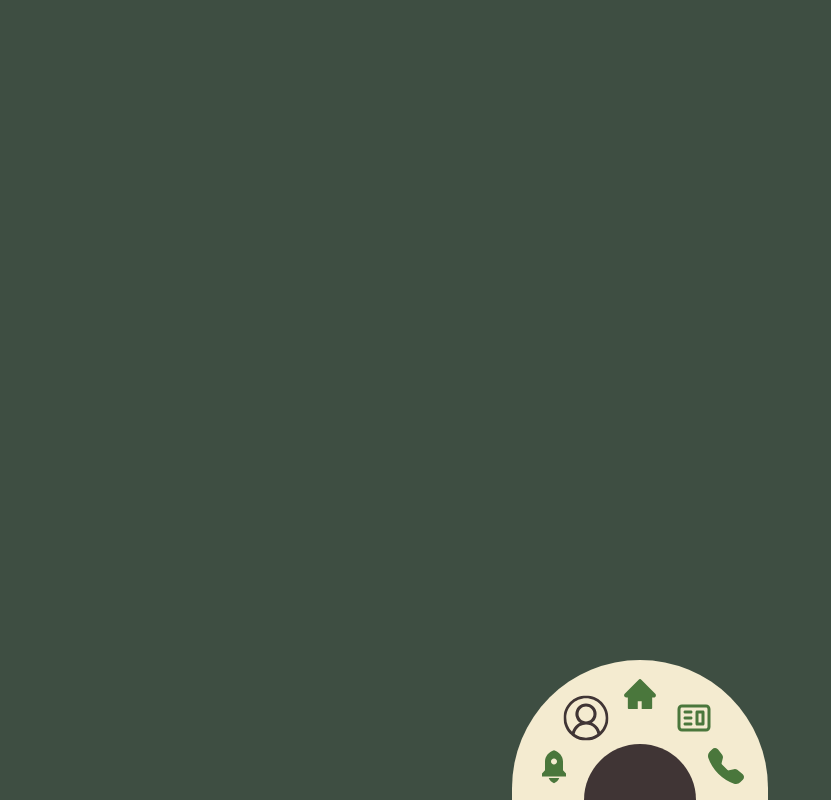
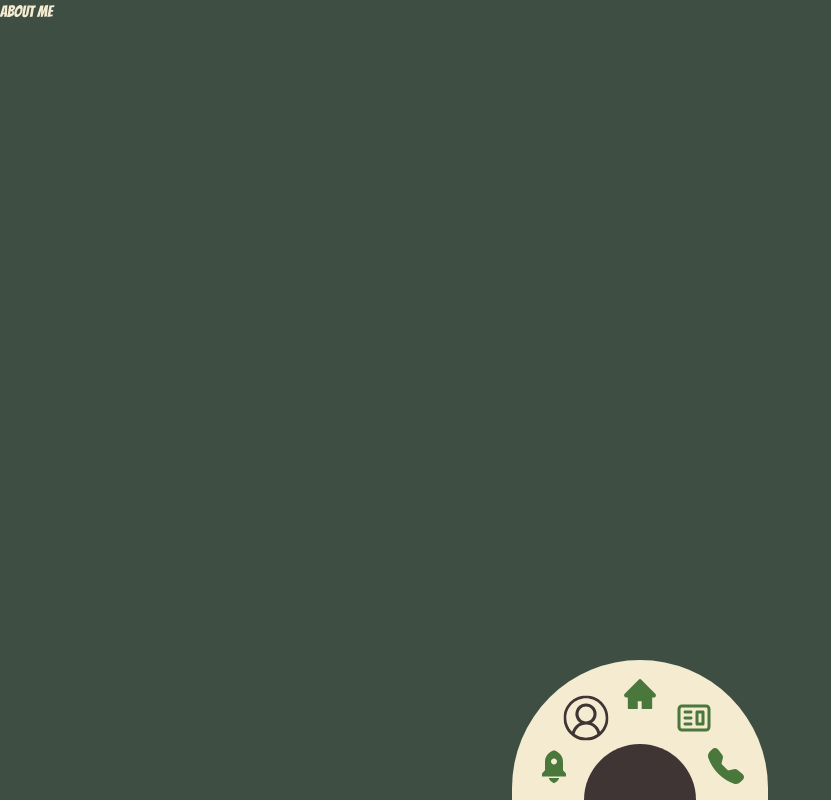
Before and after one commit to wakamonoo/WakamonoOfTheNight, a Next.js app: page /about in a window 1280 px wide. Shown: the whole page, without its empty margins (0-831 px from the left). Built offline with nearby package versions, Linux system fonts and the light colour scheme.

Commit message:
error handling

```diff
--- a/src/app/about/page.jsx
+++ b/src/app/about/page.jsx
@@ -6,6 +6,10 @@ import BottomHalfCircleMenu from '@/components/buttons';
 
 export default function AboutPage() {
   return (
-    <BottomHalfCircleMenu />
+    <div>
+      <h1>ABOUT ME</h1>
+
+      <BottomHalfCircleMenu />
+    </div>
   );
 }
--- a/src/app/page.jsx
+++ b/src/app/page.jsx
@@ -14,6 +14,9 @@ export default function Home() {
     <main>
       <section className="bg-brand h-screen relative overflow-hidden">
         <div id="navBar" className="flex justify-center px-4 py-8">
+          <button>
+            DOWNLOAD CV
+          </button>
           <LightMode />
         </div>
         <div id="bg" className="absolute bottom-0 left-0 w-full inset-0 top-30">
```
